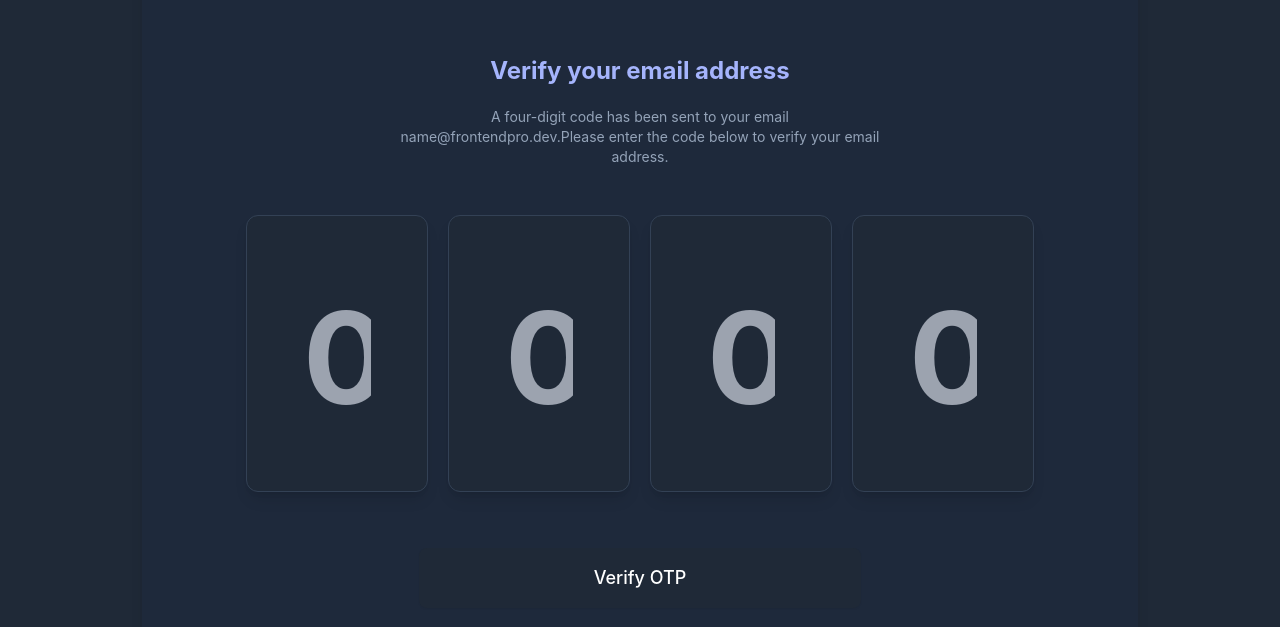
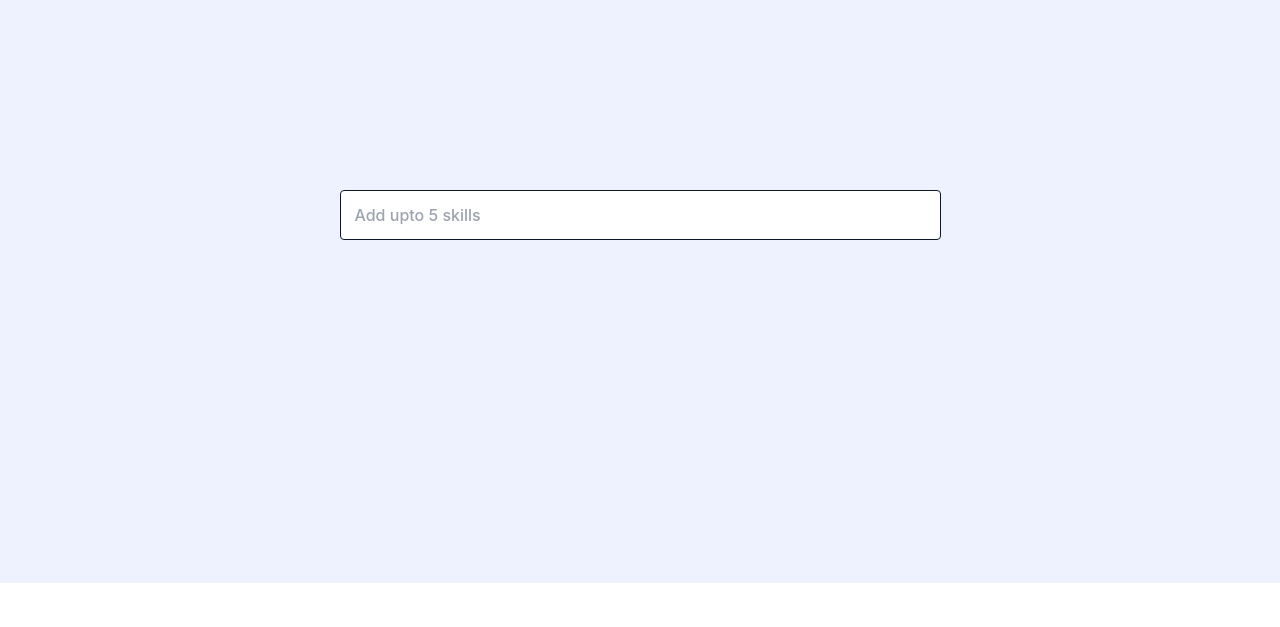
Before and after one commit to Bivektamu/coding_challenge, a React (Create React App) app: page / in a window 1280 px wide. Shown: the part 217-844 px from the top of the page. After the commit the page ends 800 px from the top, so only its background shows below. Built offline with nearby package versions, Linux system fonts and the light colour scheme.

Commit message:
Debounced and multi search feature done but delete feature remains

```diff
--- a/src/App.jsx
+++ b/src/App.jsx
@@ -1,9 +1,9 @@
 import './App.css';
-import Otp from './component/Otp'
+import MultiSearch from './component/MultiSearch'
 function App() {
   return (
     <div className="App">
-      <Otp />
+      <MultiSearch />
     </div>
   );
 }
--- /dev/null
+++ b/src/component/MultiSearch.jsx
@@ -0,0 +1,113 @@
+import React, { useEffect, useState } from "react";
+
+const MultiSearch = (props) => {
+    const [data, setData] = useState('')
+    const [searchedList, setSearchedList] = useState([])
+    const [timer, setTimer] = useState()
+    const [dropDownList, setDropDownList] = useState([])
+
+    useEffect(()=> {
+        if(!data || data === '') {
+            setDropDownList([])
+        }
+    }, [data])
+
+    const debounce = (callback, delay) => {
+
+        return (...args) => {
+            if (timer) {
+                clearTimeout(timer)
+                setTimer(null)
+            }
+            setTimer(setTimeout(() => {
+                callback(args)
+            }, delay))
+        }
+    }
+
+    const getData = async (args) => {
+        const res = await fetch('https://jsonplaceholder.org/users')
+            .then((res) => {
+                if (!res.ok) {
+                    throw new Error(res.status)
+                }
+                return res.json()
+            })
+            .catch(e => {
+                console.log(e)
+            })
+        let filter = (res.filter(r => ((r.firstname).toLowerCase()).indexOf(args) === 0)).map(r => r.firstname)
+        if(searchedList.length > 0) {
+            console.log(filter)
+
+             filter = filter.filter(f=>!searchedList.includes(f))
+        }
+
+        setDropDownList(filter)
+    }
+
+    const debounceData = debounce(getData, 1000)
+
+    const onChangeHandler = e => {
+        setData((e.target.value).toLowerCase())
+        if (e.target.value)
+            debounceData((e.target.value).toLowerCase())
+    }
+
+    const onClickandler = d => {
+        setSearchedList([...searchedList, d])
+        setData('')
+        setDropDownList('')
+    }
+
+
+    return (
+        <div className="bg-indigo-50 items-center justify-center flex px-16 py-12 w-full min-h-screen">
+            <form className="items-center  flex flex-col justify-center  max-md:px-5">
+                <div className="flex w-[601px] max-w-full flex-col items-stretch mt-72 mb-56 max-md:my-10">
+                    <div className="justify-start items-stretch rounded border bg-white flex gap-5 gap-x-5 px-3.5 py-3 border-solid border-slate-900 max-md:max-w-full max-md:flex-wrap">
+                        {searchedList.length > 0 && searchedList.map(s => <p className="justify-start items-center rounded bg-indigo-50 flex w-20 gap-1 px-2 py-0.5">
+                            <span className="text-slate-900 text-center uppercase text-xs font-semibold leading-5 grow whitespace-nowrap">
+                                {s}
+                            </span>
+                            <svg xmlns="http://www.w3.org/2000/svg" width="17" height="17" viewBox="0 0 17 17" fill="none" className="w-4   max-w-full ">
+                                <g clip-path="url(#clip0_14_71)">
+                                    <path d="M12.5 4.5L4.5 12.5" stroke="#11103C" stroke-width="1.5" stroke-linecap="round" stroke-linejoin="round"/>
+                                    <path d="M4.5 4.5L12.5 12.5" stroke="#11103C" stroke-width="1.5" stroke-linecap="round" stroke-linejoin="round"/>
+                                </g>
+                                <defs>
+                                    <clipPath id="clip0_14_71">
+                                    <rect width="16" height="16" fill="white" transform="translate(0.5 0.5)"/>
+                                    </clipPath>
+                                </defs>
+                            </svg>
+                        </p>)}
+                        {searchedList.length < 5 ?
+                        <input className="grow text-slate-900 text-base font-medium leading-6 background-transparent" placeholder="Add upto 5 skills" value={data} onChange={e => onChangeHandler(e)} /> : <a href="" className="ml-auto">
+                            <svg xmlns="http://www.w3.org/2000/svg" width="17" height="17" viewBox="0 0 17 17" fill="none" className="w-4   max-w-full ">
+                                <g clip-path="url(#clip0_14_71)">
+                                    <path d="M12.5 4.5L4.5 12.5" stroke="#11103C" stroke-width="1.5" stroke-linecap="round" stroke-linejoin="round"/>
+                                    <path d="M4.5 4.5L12.5 12.5" stroke="#11103C" stroke-width="1.5" stroke-linecap="round" stroke-linejoin="round"/>
+                                </g>
+                                <defs>
+                                    <clipPath id="clip0_14_71">
+                                    <rect width="16" height="16" fill="white" transform="translate(0.5 0.5)"/>
+                                    </clipPath>
+                                </defs>
+                            </svg>
+                        </a>
+                    }
+                    </div>
+
+                    {dropDownList.length > 0 &&
+                        <div className="justify-between items-stretch rounded border shadow-sm bg-white flex flex-col mt-4 p-3 border-solid border-slate-900 max-md:max-w-full text-left">
+                            {dropDownList.map(d => <p onClick={() => onClickandler(d)} className="text-slate-900 text-base font-medium leading-6 whitespace-nowrap rounded hover:bg-indigo-50 justify-center pl-3 pr-16 py-4 items-start max-md:max-w-full max-md:pr-5"> {d} </p>)}
+                        </div>
+                    }
+                </div>
+            </form>
+        </div>
+    );
+}
+
+export default MultiSearch;
```
